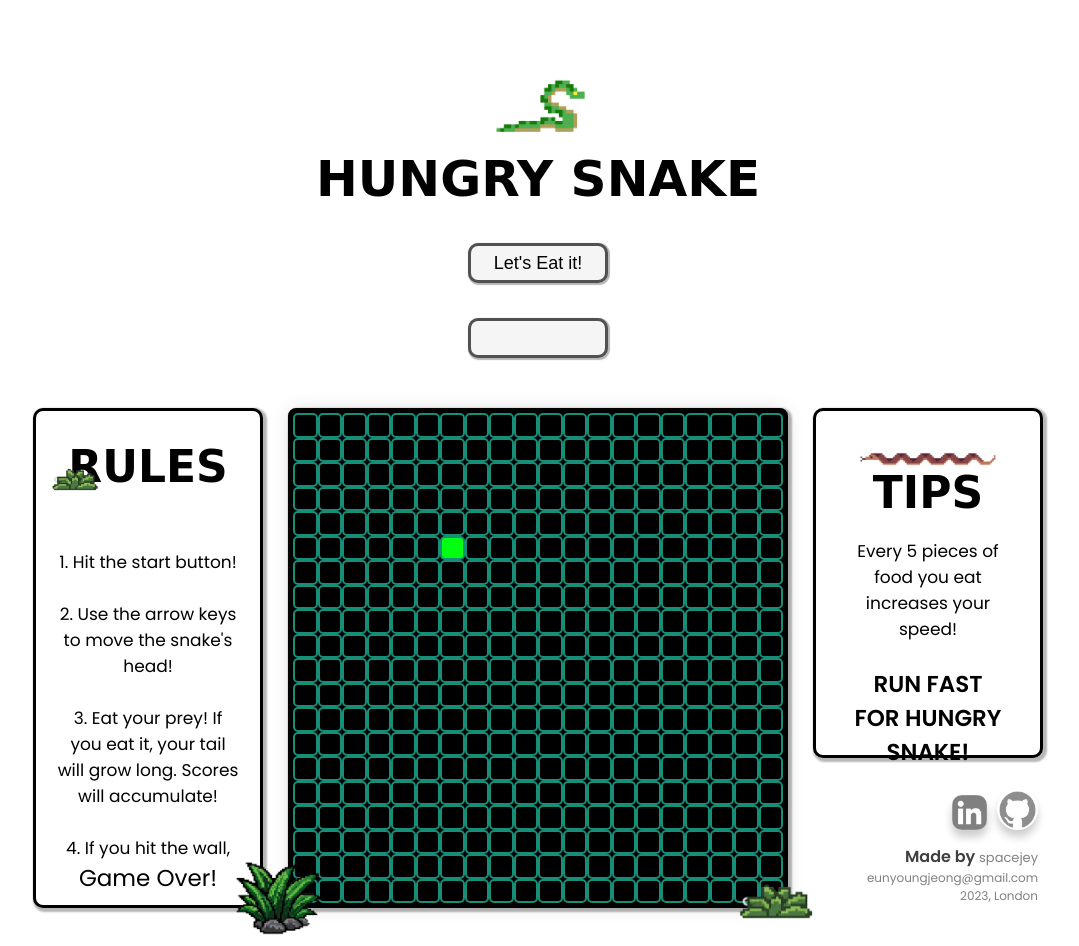
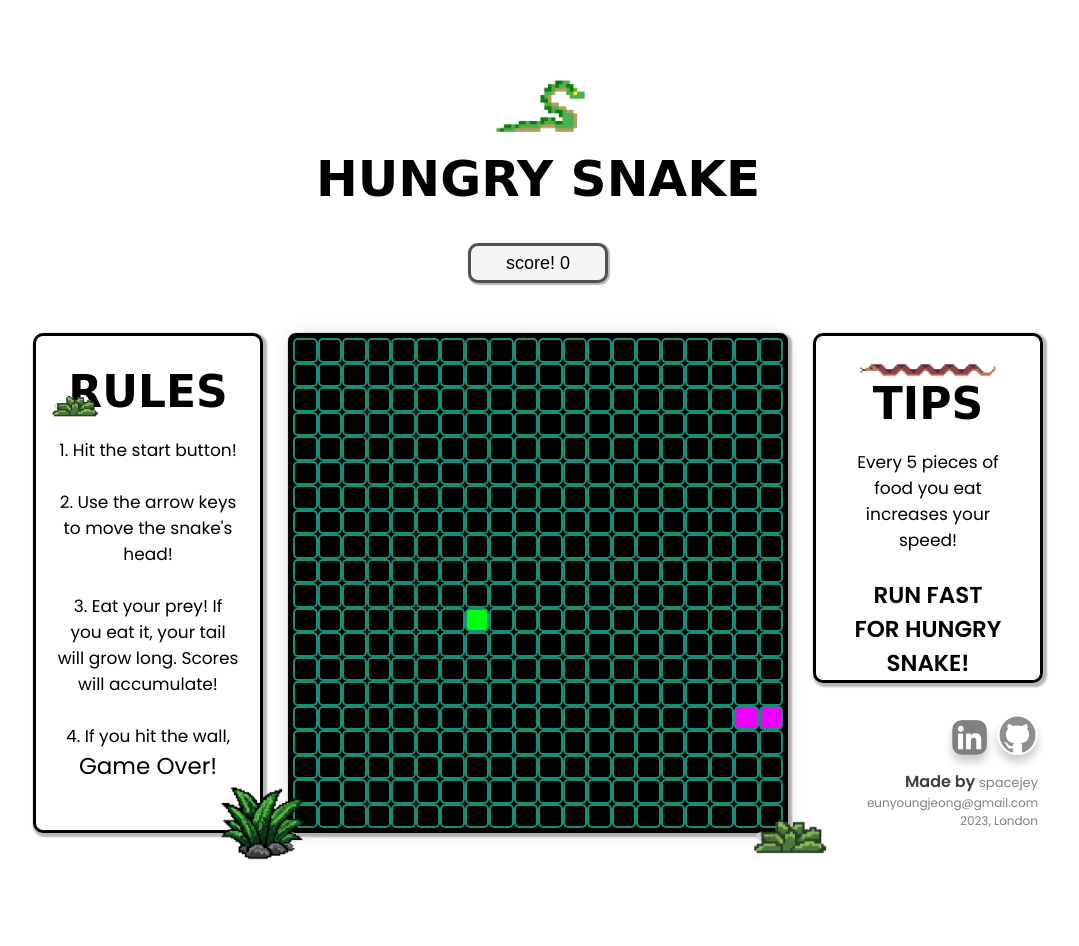
Before and after one commit to spacejey/SEI-PROJECT1, a plain HTML site: page SnakeGame/Index.html in a window 1280 px wide. Both pictures are taken after a click on the button "Let's Eat it!". Shown: the whole page, without its empty margins (102-1181 px from the left). After the commit the page ends 871 px from the top, so only its background shows below. Drawn offline with Linux system fonts and the light colour scheme; a web font is replaced by a local one.

Commit message:
Project Process

```diff
--- a/SnakeGame/Index.html
+++ b/SnakeGame/Index.html
@@ -15,8 +15,6 @@
         <img class="title-snake-img" src="./assets/dance snake.gif" alt="">
         <h1>HUNGRY SNAKE</h1>
         <button class="start">Let's Eat it!</button>
-        <span class="score"></span>
-        <div class="currentScore"></div>
       </div>
     </section>
 
--- a/SnakeGame/script/app.js
+++ b/SnakeGame/script/app.js
@@ -2,16 +2,15 @@ function init() {
 
   const grid = document.querySelector('.grid')
   const button = document.querySelector('button')
-  const score = document.querySelector('.score')
 
 
   //elements
-  const snakeStart = [324, 323, 322]
+  const snakeStart = [305, 306]
   let snake = snakeStart
-
   let currentFood
-  // console.log(Array.isArray(snake))
-
+  let score = 0
+  let activeSnake
+  let snakeDirection = 'right'
 
   //Grid Elements
   const width = 20
@@ -28,35 +27,32 @@ function init() {
     }
     addFood(currentFood)
     addSnake()
-
   }
 
+  //!게임 시작
+  function defaultBtn() {
+    button.innerText = 'Restart!'
+    reset()
+    addFood()
+    addSnake()
+  }
 
+  function startGame(e){
+    button.innerText = `score! ${score}`
+    addSnake
+    snakeMovementTimer()
+  }
 
-
-  //!게임 시작
-  function startGame(){
-
-    //reset
-    reset()
-    //snake's starting to move in grid
-
-    //if snake and food is on the same cell-function
-    snakeEat()
-
-    // if snake index is out of the width -> gameOver()펑션
-
-    //add food
-    addFood()
+  function gameOver(){
+    clearInterval(activeSnake)
+    alert('Game Over!')
+    defaultBtn()
   }
 
   function reset() {
     removeSnake()
     removeFood()
   }
-
-
-
 
   //! when snake and food is on the same cell
   function snakeEat(){
@@ -65,13 +61,8 @@ function init() {
       console.log('catch')
       removeFood()
       addFood()
-      // totalScore++
-      // scoreButton.innerText = totalScore
-      // score.innerHTML
-
-      // add +1 in snake array
-      // const snake = [0]
-      // snake.push([snake])
+      score += 10
+      button.innerText = `score! ${score}`
       snake.push(snake[0])
     }
   }
@@ -90,41 +81,65 @@ function init() {
     })
   }
 
-  //! snake direction
-  function moveSnake(e){
+  function snakeMovementTimer() {
+    activeSnake = setInterval(() => {
+      removeSnake()
+      moveSnake()
+    }, 2000 / 10)
+
+  }
+
+  function changeSnakeDirection(e){
+
     const right = 39
     const left = 37
     const up = 38
     const down = 40
 
-    removeSnake()
+    if (e.keyCode === right) {
+      snakeDirection = 'right'
+    } else if (e.keyCode === left) {
+      snakeDirection = 'left'
+    } else if (e.keyCode === up) {
+      snakeDirection = 'up'
+    } else if (e.keyCode === down) {
+      snakeDirection = 'down'
+    }
+  }
 
-    if (e.keyCode === right && width !== 1){
-      snake.unshift(snake[0] + 1)
+
+  function moveSnake(){
+
+    if (snakeDirection === 'right' && snake[0] % width === width - 1){
+      gameOver()
+    } else if (snakeDirection === 'left' && snake[0] % width === 0){
+      gameOver()
+    } else if (snakeDirection === 'up' && snake[0] < width){
+      gameOver()
+    } else if (snakeDirection === 'down' && snake[0] + width >= totalCell){
+      gameOver()
+    } else {
+      removeSnake()
       snake.pop()
-
-    } else if (e.keyCode === left){
-      snake.unshift(snake[0] - 1)
-      snake.pop()
-
-    } else if (e.keyCode === up){
-      // snake -= width
-      snake.unshift(snake[0] - 20)
-      snake.pop()
-
-    } else if (e.keyCode === down){
-      // snake +=  width
-      snake.unshift(snake[0] + 20)
-      snake.pop()
-
-    } else {
-      console.log()
+      if (snakeDirection === 'right'){
+        console.log('snake', snake[0] + 1)
+        snake.unshift(snake[0] + 1)
+      } else if (snakeDirection === 'left'){
+        snake.unshift(snake[0] - 1)
+      } else if (snakeDirection === 'up'){
+        snake.unshift(snake[0] - width)
+      } else if (snakeDirection === 'down'){
+        snake.unshift(snake[0] + width)
+      }
+      if (cells[snake[0]].classList.contains('snake')) {
+        gameOver()
+      }
+      addSnake()
     }
     console.log(snake)
-
-    addSnake()
     snakeEat()
   }
+
 
 
 
@@ -135,9 +150,7 @@ function init() {
     currentFood.classList.add('food')
     console.log(currentFood.dataset['index'])
   }
-  // function removeFood(){
-  //   cells.classList.remove('food')
-  // }
+
   function removeFood() {
     cells.forEach(cell => {
       cell.classList.remove('food')
@@ -150,7 +163,7 @@ function init() {
 
 
 
-  document.addEventListener('keydown', moveSnake)
+  document.addEventListener('keydown', changeSnakeDirection)
   button.addEventListener('click', startGame)
 
   createGrid()
--- a/SnakeGame/styles/main.css
+++ b/SnakeGame/styles/main.css
@@ -54,20 +54,7 @@ button {
   border: 3px solid rgb(81, 81, 81);
   box-shadow: 1px 1px 1px 1px #b7b7b7
 
-}
 
-.score {
-  display: flex;
-  align-items: center;
-  justify-content: center;
-  width: 140px;
-  height: 40px;
-  border-radius: 10px;
-  margin-top: 35px;
-  font-size: 18px;
-  background-color: rgb(245, 245, 245);
-  border: 3px solid rgb(81, 81, 81);
-  box-shadow: 1px 1px 1px 1px #b7b7b7
 }
 
 .grid-wrapper {
@@ -150,6 +137,7 @@ button {
   width: 50px;
   position: absolute;
   left: -3%;
+  top: 60%;
 }
 
 
@@ -157,24 +145,20 @@ button {
   width: 100px;
   position: absolute;
   top: 88%;
-  left: -13%;
+  left: -16%;
 }
 
 .plant3 {
   width: 80px;
   position: absolute;
-  top: 95%;
-  left: 90%;
+  top: 97%;
+  left: 93%;
 }
 
 
 .sidebar1, .sidebar2 {
   margin-left: 25px;
   margin-right: 25px;
-}
-
-h2 {
-  font-size: 20px;
 }
 
 .rule-box1, .rule-box2 {
@@ -189,7 +173,7 @@ h2 {
 }
 
 h2 {
-  margin: 10px 0 37px 0;
+  margin: 10px 0 0 0;
   font-family: 'Monofett', cursive;
   font-size: 44px;
 }
@@ -213,7 +197,7 @@ h3 {
 
 .sidebar-snake-img {
   width: 140px;
-  margin-top: 20px;
+  margin-top: 6px;
 }
 
 .runfast {
```
